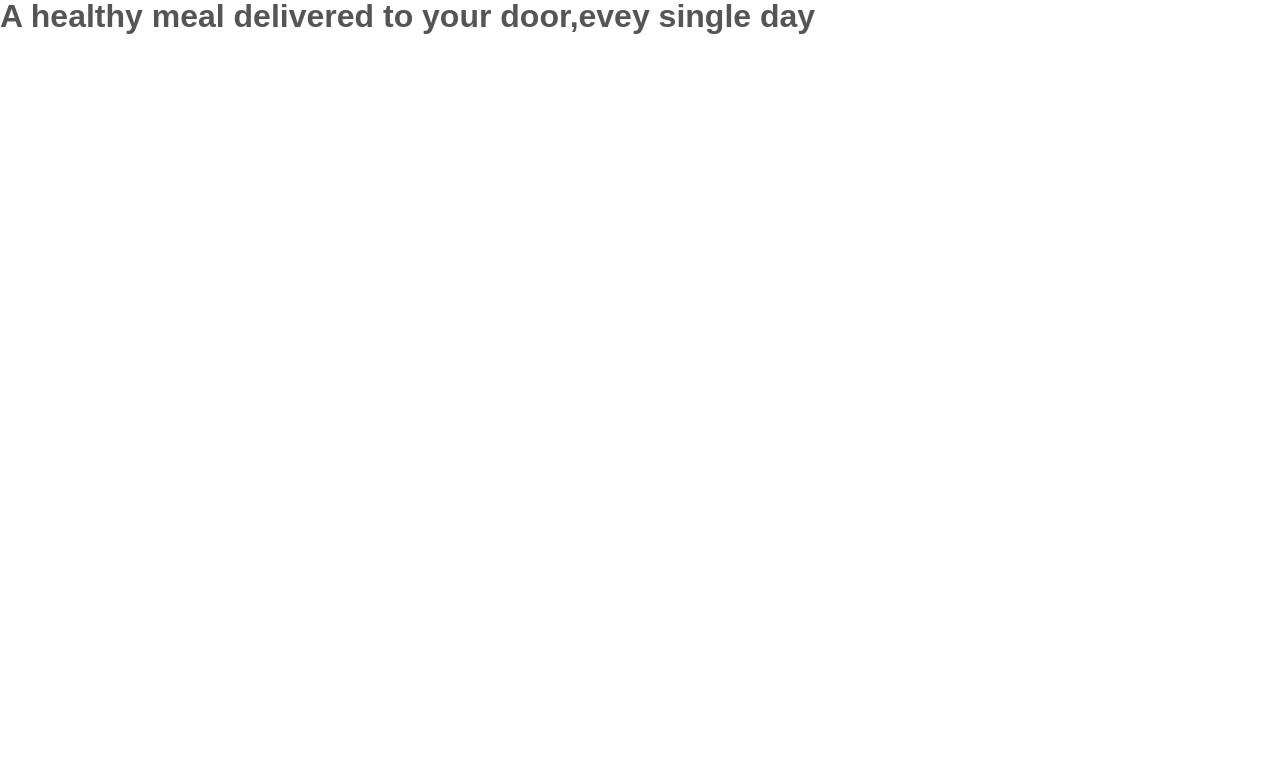
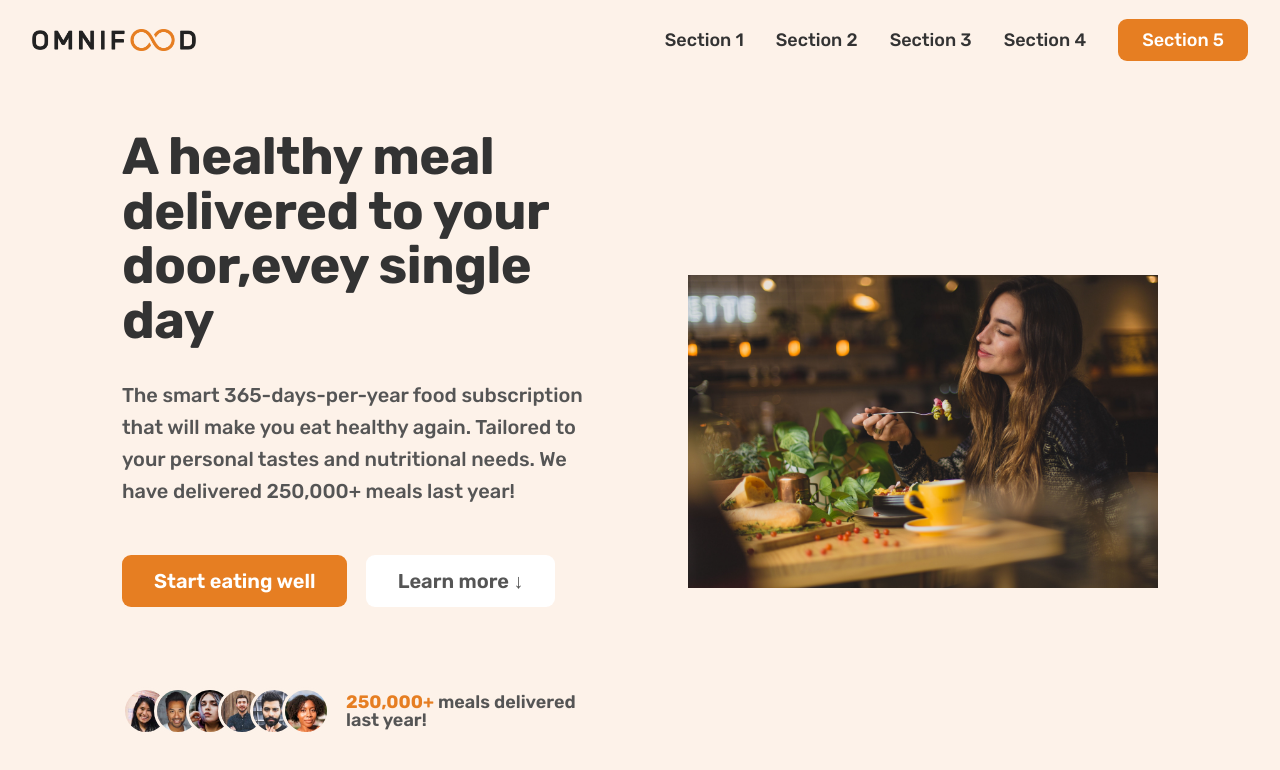
Before and after one commit to Blackflame07/frountend, a plain HTML site: page index.html in a window 1280 px wide. Drawn offline with Linux system fonts and the light colour scheme.

Commit message:
Added Header And Navigation

```diff
--- a/index.html
+++ b/index.html
@@ -4,11 +4,56 @@
     <meta charset="UTF-8">
     <meta http-equiv="X-UA-Compatible" content="IE=edge">
     <meta name="viewport" content="width=device-width, initial-scale=1.0">
+
+    <link rel="preconnect" href="https://fonts.googleapis.com">
+    <link rel="preconnect" href="https://fonts.gstatic.com" crossorigin>
+    <link href="https://fonts.googleapis.com/css2?family=Inter:wght@400;500;700&family=Rubik:ital,wght@0,500;0,600;0,700;1,400&display=swap" rel="stylesheet">
     <link rel="stylesheet" href="style.css"/>
     <title> Omnifood</title>
 </head>
 <body>
-    <h1>A healthy meal delivered to your door,evey single day</h1>
+    <header class="header">
+        <img class="logo" alt="omnifood logo" src="img/omnifood-logo.png"/>
+        <nav class="main-nav">
+            <ul class="main-nav-list">
+                <li><a class="main-nav-link" href="#">Section 1</a></li>
+                <li><a class="main-nav-link" href="#">Section 2</a></li>
+                <li><a class="main-nav-link" href="#">Section 3</a></li>
+                <li><a class="main-nav-link" href="#">Section 4</a></li>
+                <li><a class="main-nav-link nav-cta" href="#">Section 5</a></li>
+            </ul>
+        </nav>
+    </header>
 
+    <main>
+        <section class="section-hero">
+            <div class="hero">
+                <div class="hero-text-box">
+                    <h1 class="heading-primary">A healthy meal delivered to your door,evey single day</h1>
+                    <p class="hero-description">
+                        The smart 365-days-per-year food subscription that will make you eat healthy again. Tailored to your personal tastes and nutritional needs. We have delivered 250,000+ meals last year!
+                    </p>
+                    <a href="#" class="btn btn--full margin-right-sm">Start eating well</a>
+                    <a href="#" class="btn btn--outline">Learn more &darr;</a>
+                    <div class="delivered-meals">
+                        <div class="delivered-imgs">
+                            <img src="img/customer-1.jpg" alt="Customer photo"/>
+                            <img src="img/customer-2.jpg" alt="Customer photo"/>
+                            <img src="img/customer-3.jpg" alt="Customer photo"/>
+                            <img src="img/customer-4.jpg" alt="Customer photo"/>
+                            <img src="img/customer-5.jpg" alt="Customer photo"/>
+                            <img src="img/customer-6.jpg" alt="Customer photo"/>
+                        </div>
+                        <p class="delivered-text">
+                            <span>250,000+</span> meals delivered last year!
+                        </p>
+                    </div>
+                </div>
+                <div class="hero-img-box">
+                    <img src="img/hero.jpg" class="hero-img" alt="Womean enjoying food , meals in storage container, and food bowls on a table"/>
+                </div>
+            </div>
+        </section>
+    </main>
 </body>
 </html>
--- a/style.css
+++ b/style.css
@@ -6,24 +6,30 @@
 
 - FONT WEIGHTS
 DEFAULT: 400
+MEDIUM: 500
+SEMI-BOLD: 600
+BOLD: 700
 
 -LINE HEIGHTS
 DEFAULT: 1
+SMALL : 1.05
+Paragraph default: 1.6
+
 -- 02 COLORS
 
-
 -Primary : #e67e22
-
-- Tints:
-- Shades:
+- Tints:  #fdf2e9
+- Shades: #cf711f
 - Accents:
 - Greys:
 #555
-
+#333
 
 ---- 05 SHADOWS
 
 ---- 06 BORDER-RADIUS
+
+Default: 9px
 
 ---- 07 WHITESPACE
 
@@ -36,10 +42,171 @@ SPACING SYSTEM(px)
     margin: 0;
     box-sizing: border-box;
 }
+html{
+    /* font-size: 10px; */
+    /* 10px / 16px = 0.625 = 62.5*/
+    font-size: 62.5%;
+}
 
 body{
-    font-family: sans-serif;
+    font-family: "Rubik",sans-serif;
     line-height: 1;
     font-weight: 400;
     color: #555;
 }
+
+
+/* ************************************ */
+/* GENERAL REUSABLE COMPONENTS */
+/* ************************************ */
+.heading-primary{
+    font-size: 5.2rem;
+    font-weight: 700;
+    line-height: 1.05;
+    color: #333;
+    letter-spacing:-0.5px ;
+    margin-bottom: 3.2rem;
+}
+.btn:link, .btn:visited{
+    display: inline-block;
+    background-color: #e67e22;
+    color: #fff;
+    text-decoration: none;
+    font-size: 2rem;
+    font-weight: 600;
+    padding: 1.6rem 3.2rem;
+    border-radius: 9px;
+
+    transition: background-color 1s ;
+}
+.btn--full:link,
+.btn--full:visited{
+    background-color: #e67e22;
+    color: #fff;
+}
+
+.btn--full:hover,
+.btn--full:active{
+    background-color: #cf711f;
+}
+.btn--outline:link,
+.btn--outline:visited{
+    background-color: #fff;
+    color: #555;
+}
+
+.btn--outline:hover,
+.btn--outline:active{
+    background-color:#fdf2e9;
+    box-shadow: inset 0 0 0 3px #fff;
+}
+.margin-right-sm{
+    margin-right: 1.6rem ;
+}
+/* ************************************ */
+/* HEADER */
+/* ************************************ */
+
+.header{
+    display: flex;
+    justify-content: space-between;
+    align-items: center;
+    background-color: #fdf2e9;
+
+    height: 8rem;
+    padding: 0 32px;
+}
+.logo{
+    height: 2.2rem;
+}
+
+/* ************************************ */
+/* NAVIGATION */
+/* ************************************ */
+.main-nav-list{
+    list-style: none;
+    display: flex;
+    align-items: center;
+    gap: 3.2rem;
+
+}
+.main-nav-link:link,
+.main-nav-link:visited{
+    display: inline-block;
+    text-decoration: none;
+    color: #333;
+    font-weight: 500;
+    font-size: 1.8rem;
+    transition: all 0.3s;
+}
+
+.main-nav-link:hover,
+.main-nav-link:active{
+    color:#cf711f;
+}
+.main-nav-link.nav-cta:link,
+.main-nav-link.nav-cta:visited{
+    padding: 1.2rem 2.4rem ;
+    border-radius: 9px;
+    color: #fff;
+    background-color: #e67e22;
+}
+.main-nav-link.nav-cta:hover,
+.main-nav-link.nav-cta:active{
+    background-color: #cf711f;
+}
+
+/* ************************************ */
+/* HERO SECTION */
+/* ************************************ */
+.section-hero{
+    background-color: #fdf2e9;
+    padding: 4.9rem 0 9.6rem 0;
+}
+.hero{
+    max-width: 110rem;
+    margin: 0 auto;
+    padding: 0 3.2rem;
+    display: grid;
+
+    grid-template-columns: 1fr 1fr;
+    gap: 9.6rem;
+    align-items: center;
+}
+.hero-description{
+    font-size: 2rem;
+    line-height: 1.6;
+    margin-bottom: 4.8rem;
+}
+
+.hero-img{
+    width: 100% ;
+}
+.delivered-meals{
+    display: flex;
+    align-items: center;
+    gap: 1.6rem;
+    margin-top: 8rem;
+}
+.delivered-imgs{
+    display: flex;
+}
+.delivered-imgs img{
+    height: 4.8rem;
+    width: 4.8rem;
+    border-radius: 50%;
+    margin-right: -1.6rem;
+    border: 3px solid #fdf2e9;
+}
+.delivered-imgs img:last-child{
+    margin: 0;
+}
+.delivered-text{
+    font-size: 1.8rem;
+    font-weight: 600;
+}
+.delivered-text span{
+    color: #e67e22;
+    font-weight: 700;
+
+}
```
Also changed, not shown: img/customer-1.jpg (added), img/customer-2.jpg (added), img/customer-3.jpg (added), img/customer-4.jpg (added), img/customer-5.jpg (added), img/customer-6.jpg (added), img/hero.jpg (added), img/maria.jpg (added), img/omnifood-logo.png (added).
